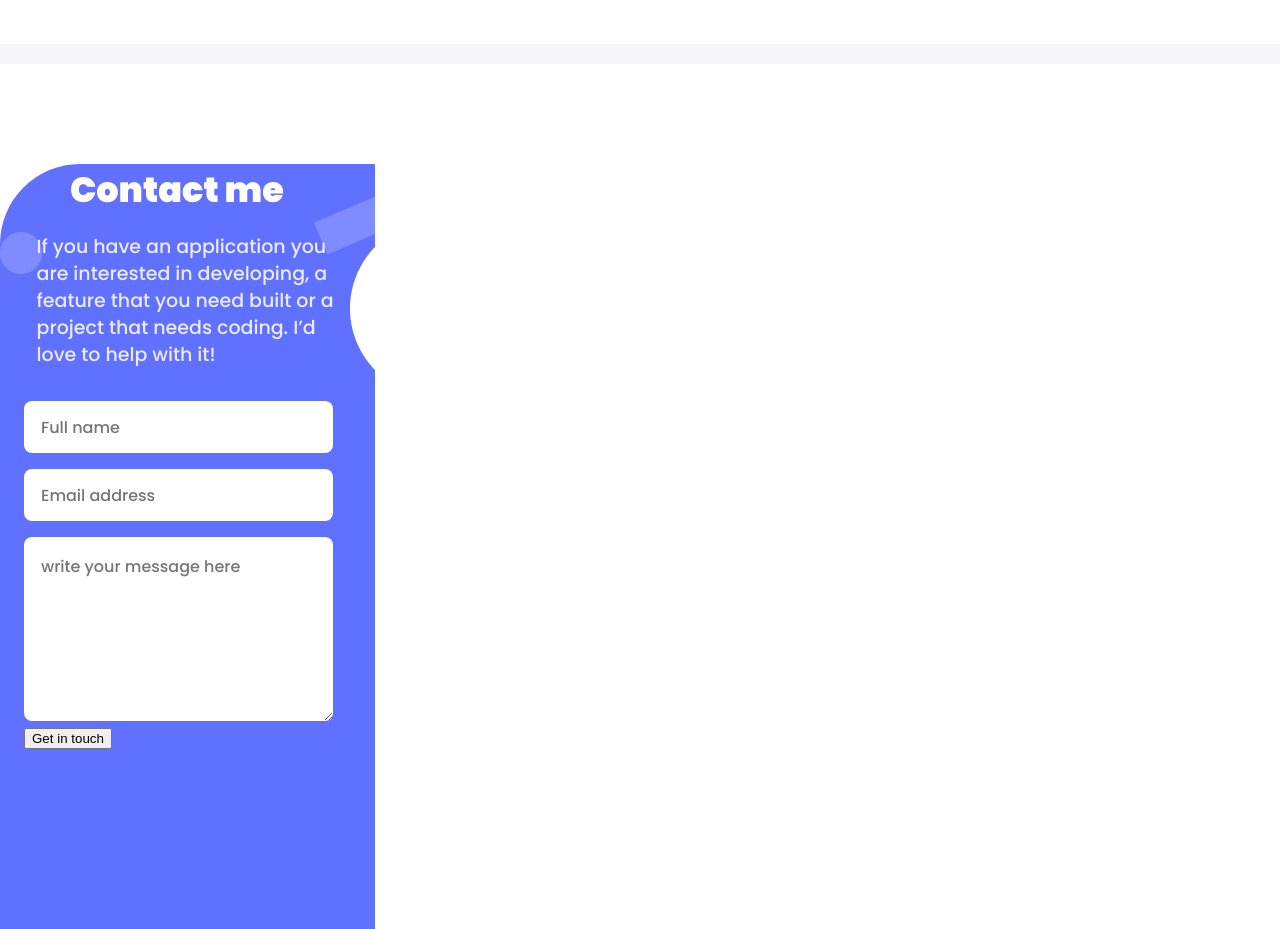
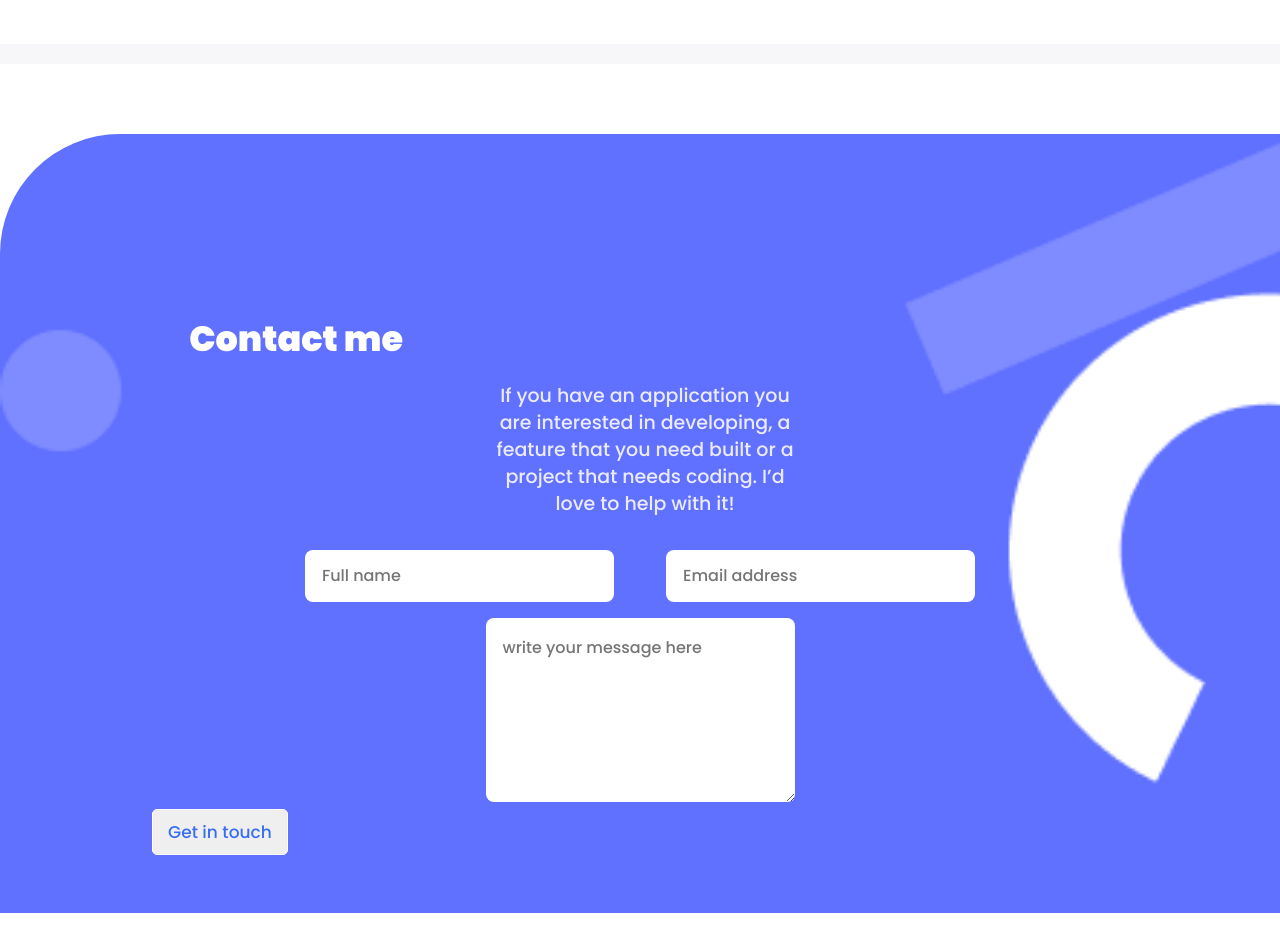
Before and after one commit to Dorcas126/Setup-and-mobile-first-project, a website: page index.html in a window 1280 px wide. Shown: the part 3940-4869 px from the top of the page. Drawn offline with Linux system fonts and the light colour scheme.

Commit message:
Style my contact form

```diff
--- a/style.css
+++ b/style.css
@@ -330,16 +330,6 @@ h6 {
   padding-left: 20px;
 }
 
-.contact {
-  height: 765px;
-  width: 375px;
-  background: url(img/contact\ form\ shapes-mobile@2x.png);
-  background-repeat: no-repeat;
-  border-top-left-radius: 80px;
-  background-color: #6070ff;
-  margin-top: 100px;
-}
-
 .contact p {
   font-size: 19px;
   font-weight: 400, bold;
@@ -350,10 +340,36 @@ h6 {
   justify-content: space-between;
   align-items: center;
   width: 312px;
-  margin: 17px auto;
+  margin: 17px ;
   padding-left: 10px;
 }
 
+.contact {
+  width: 100%;
+  height: 779px;
+  background-image: url(img/contact\ form\ shapes-mobile@2x.png);
+  background-repeat: no-repeat;
+  background-size: calc(100%);
+  background-color: #6070ff;
+  border-radius: 120px 0 0 0;
+  display: flex;
+  flex-direction: column;
+  justify-content: center;
+  align-items: center;
+  margin-top: 70px;
+}
+
+.contact .contact-container {
+  width: 80%;
+  height: fit-content;
+  color: white;
+  display: flex;
+  flex-direction: column;
+  justify-content: center;
+  align-items: center;
+  text-align: center;
+  margin-top: 50px;
+}
 form {
   margin: 0;
   padding: 0;
@@ -385,8 +401,8 @@ textarea {
   height: 150px;
 }
 
-.but {
-  font-size: 15px;
+.but button {
+  font-size: 17px;
   font-weight: 500, bold;
   line-height: 24px;
   letter-spacing: 0;
@@ -396,12 +412,14 @@ textarea {
   cursor: pointer;
   flex-wrap: wrap;
   margin-bottom: 30px;
-  padding-bottom: 30px;
+  padding: 10px 15px;
   display: flex;
+  border: 1px solid #ffffff;
+  border-radius: 5px;
 
 }
 
-.but:hover{
+.but button:hover{
   color: #fff;
   background: #6070ff;
 }
```
